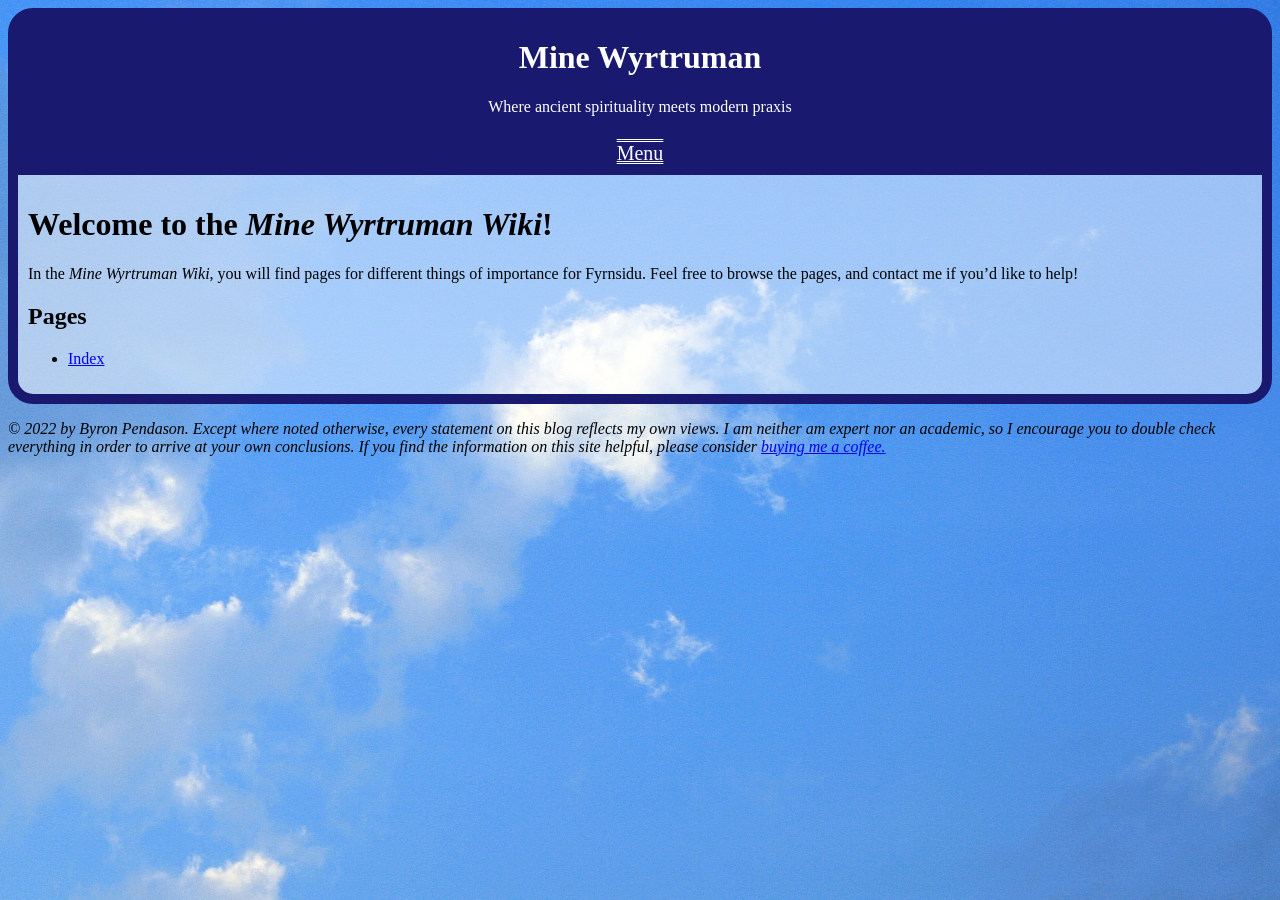
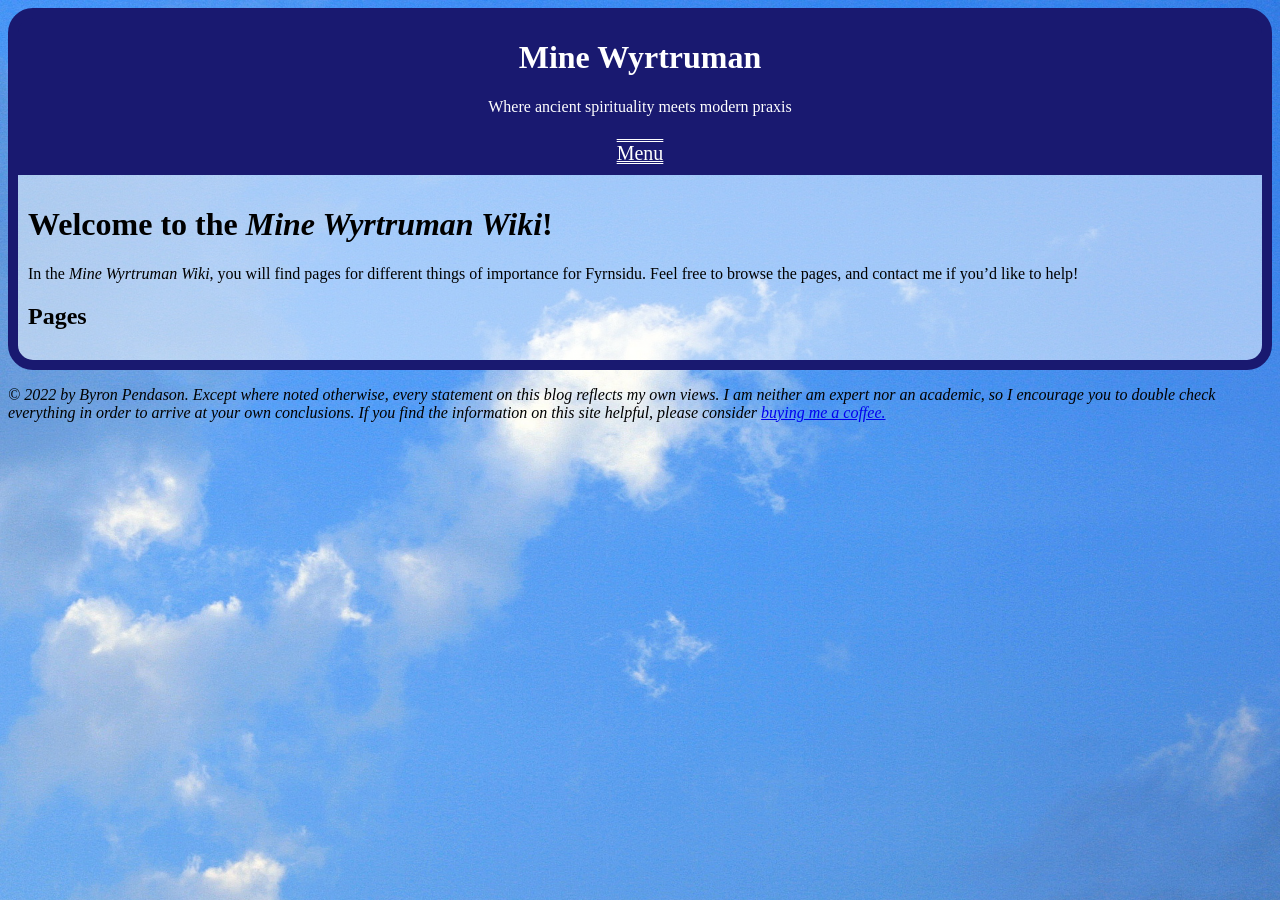
Before and after one commit to byronpendason/byronpendason.github.io, a Jekyll site: the page built from _wiki/index.md, in a window 1280 px wide. Built offline with Jekyll 4.4.1, drawn with Linux system fonts in a browser that asks for light colours; comment, search, counter and statistics services are not loaded.

Commit message:
Update index.md

```diff
--- a/_wiki/index.md
+++ b/_wiki/index.md
@@ -10,5 +10,7 @@ In the *Mine Wyrtruman Wiki*, you will find pages for different things of import
 ## Pages
 
 {% for page in site.wiki %}
-{% if page.title != "index" %}- [{{page.title}}]({{page.url}}){% endif %}
+
+{% if page.title != "Index" %}- [{{page.title}}]({{page.url}}){% endif %}
+
 {% endfor %}
```
